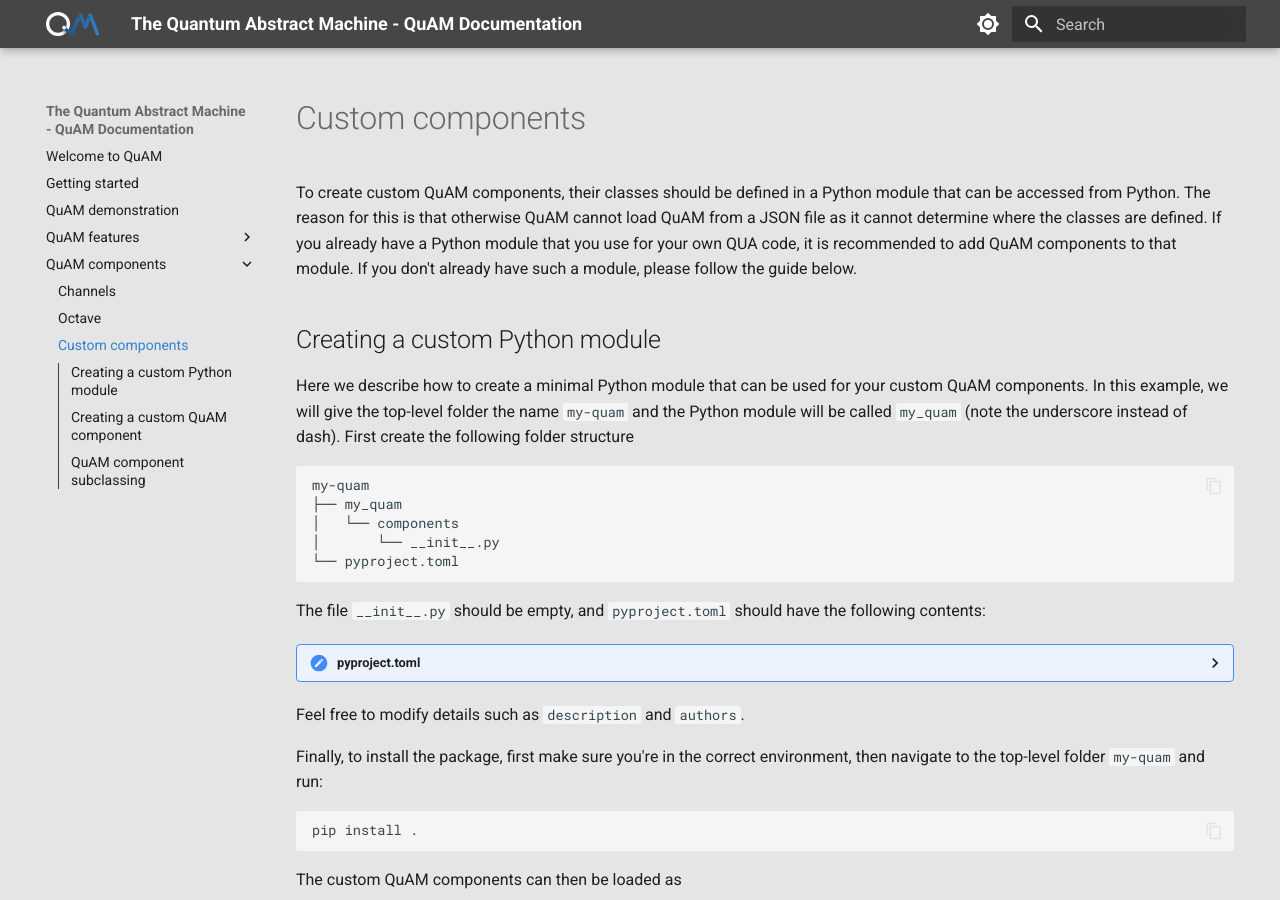
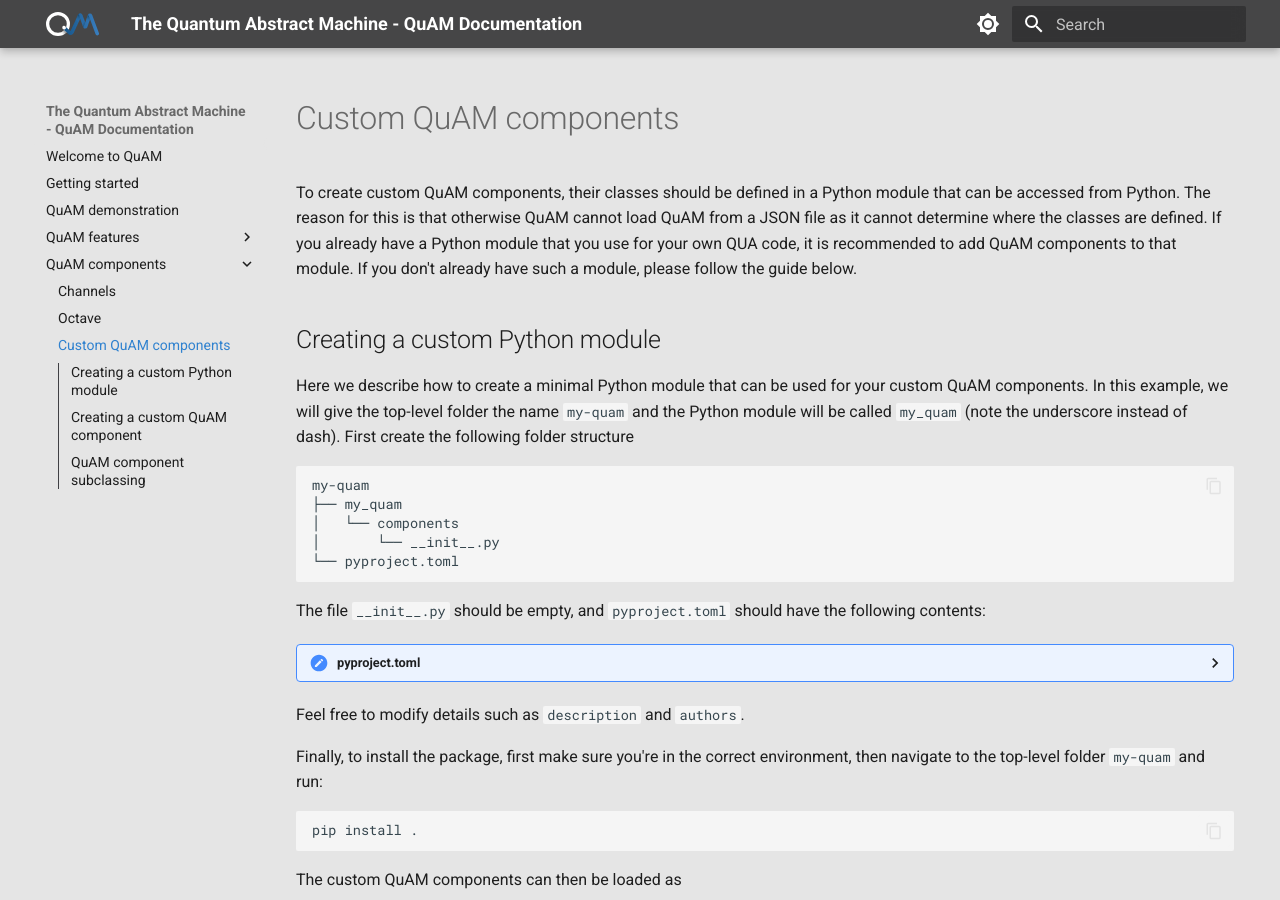
Before and after one commit to qua-platform/quam, an MkDocs documentation site: the page built from docs/custom-components.md, in a window 1280 px wide and 900 px high. Built offline with MkDocs 1.6.1 and Material for MkDocs 9.7.7, drawn with Linux system fonts in a browser that asks for light colours.

Commit message:
doc: rename titel

```diff
--- a/docs/custom-components.md
+++ b/docs/custom-components.md
@@ -1,4 +1,4 @@
-# Custom components
+# Custom QuAM components
 
 To create custom QuAM components, their classes should be defined in a Python module that can be accessed from Python.
 The reason for this is that otherwise QuAM cannot load QuAM from a JSON file as it cannot determine where the classes are defined.
```
